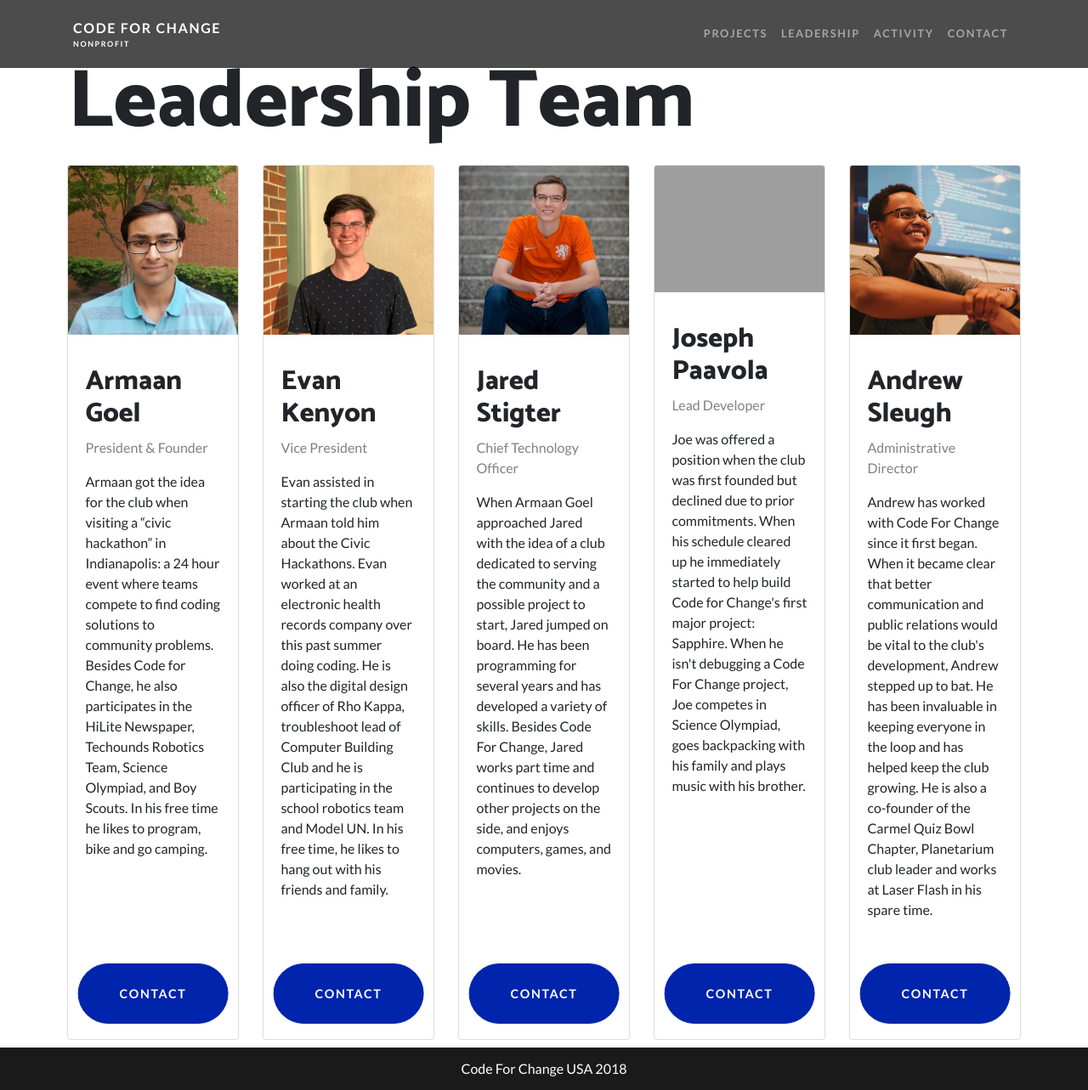
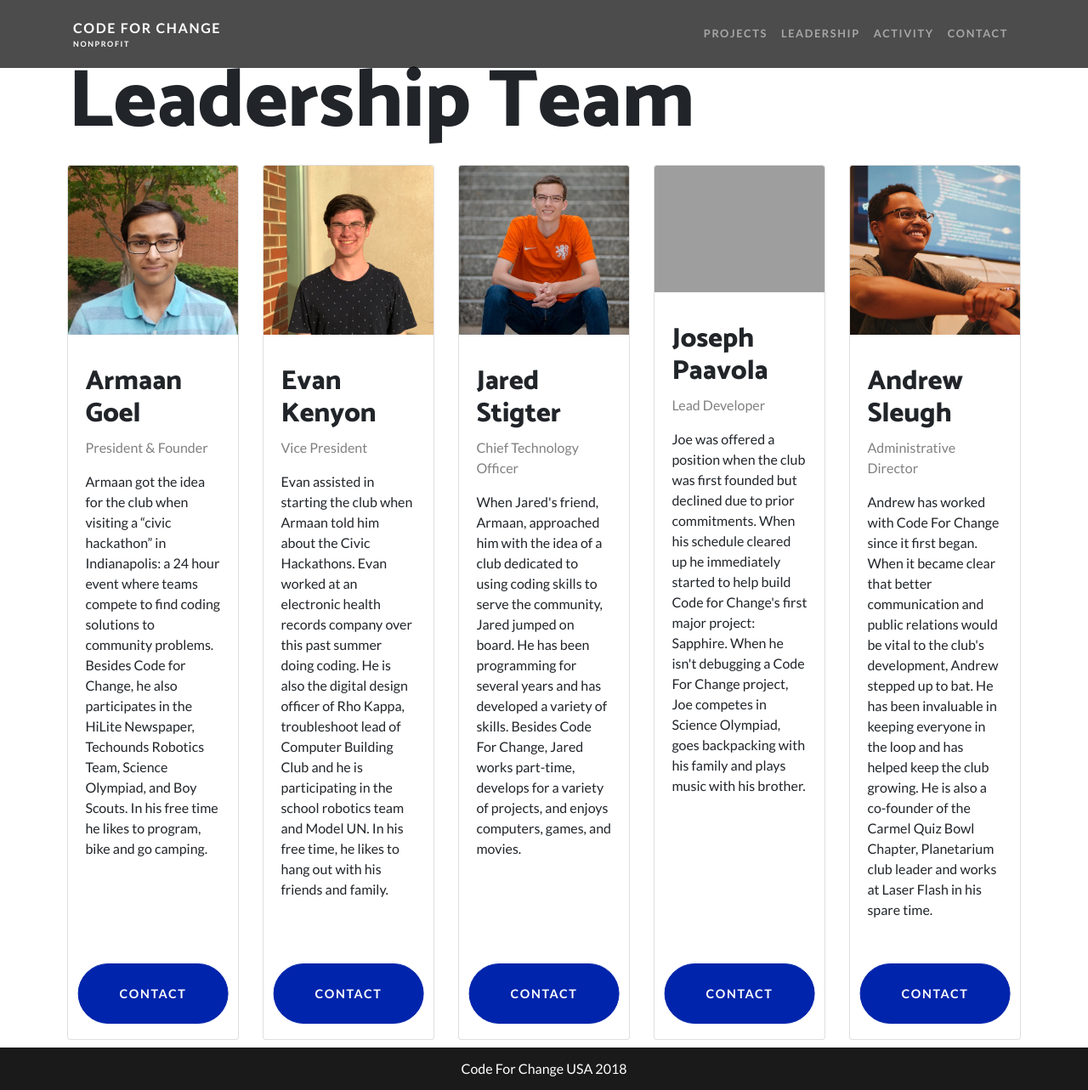
Before and after one commit to CHSCodeForChange/OrganizationWebsite-ClientFacing, a Django app: page /team/ in a window 1280 px wide. Shown: the whole page at 85% size. Run offline with Django 3.2, Linux system fonts and the light colour scheme; some libraries are stand-ins or nearby versions; grey boxes are pictures that could not be loaded.

Commit message:
Updated my profile

```diff
--- a/resources/templates/team.html
+++ b/resources/templates/team.html
@@ -36,7 +36,11 @@
           <img class="portrait" src="/static/img/jared.jpg" alt="Jared Stigter">
 <div class="card-body">            <h2 style="margin-top:1rem;">Jared Stigter</h2>
             <p class="title">Chief Technology Officer</p>
-            <p>When Armaan Goel approached Jared with the idea of a club dedicated to serving the community and a possible project to start, Jared jumped on board. He has been programming for several years and has developed a variety of skills. Besides Code For Change, Jared works part time and continues to develop other projects on the side, and enjoys computers, games, and movies.</p>
+            <p>When Jared's friend, Armaan, approached him with the
+idea of a club dedicated to using coding skills to serve the community, Jared jumped on board. He has
+been programming for several years and has developed a variety of skills. Besides Code For Change, Jared works part-time, develops for a
+variety of projects, and enjoys computers,
+games, and movies.</p>
                    <div style="position: absolute; bottom: 0px; left: 50%; transform: translate(-50%, 0);"> <a style="display: inline-block;" href="mailto:jaredstigter@gmail.com" target="_blank" class="btn btn-primary btn-xl rounded-pill2 mt-1">Contact</a></div>
             <div style="visibility: hidden; margin-top: 5%;display: flex; justify-content: center; align-items: center;"> <a style="display: inline-block;" href="mailto:andrewsleugh@gmail.com" target="_blank" class="btn btn-primary btn-xl rounded-pill2 mt-1">Contact</a></div>
           </div>
```
